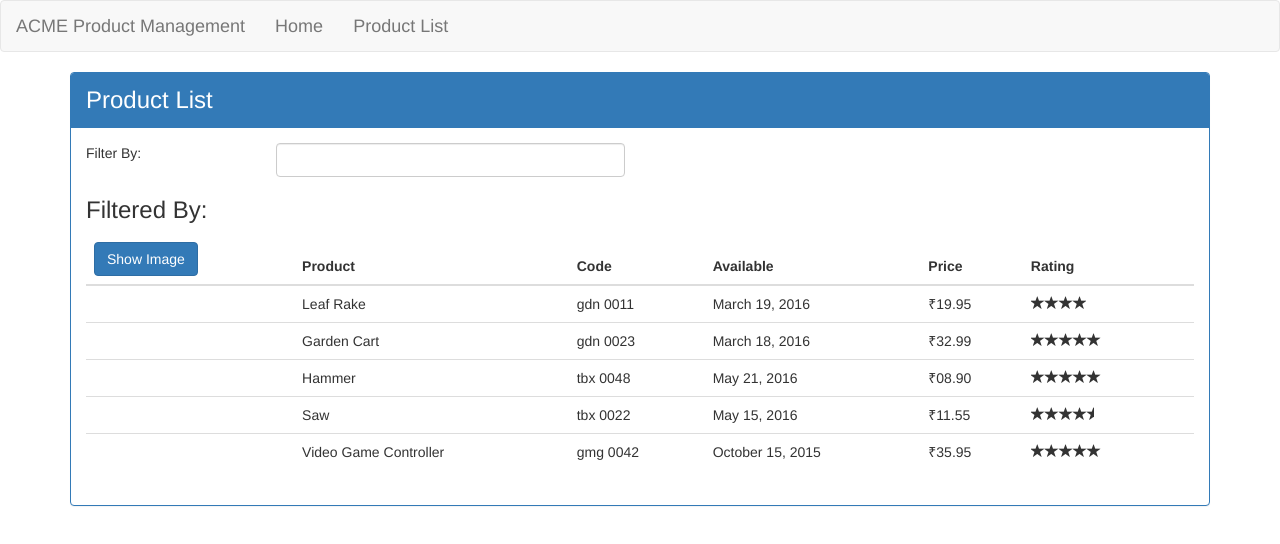
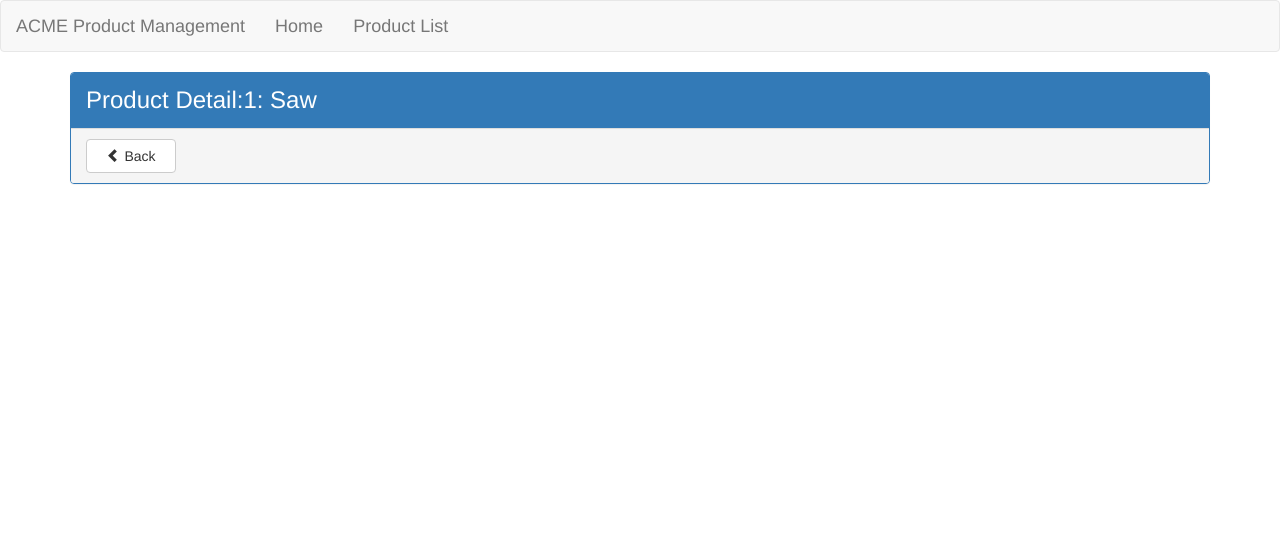
Before and after one commit to rajat-garg/acme-project-dk, an Angular app: page /products/1 in a window 1280 px wide. Shown: the top 544 px of the page. Built offline with nearby package versions, Linux system fonts and the light colour scheme.

Commit message:
Add routing for product detail component

```diff
--- a/src/app/app.module.ts
+++ b/src/app/app.module.ts
@@ -26,7 +26,7 @@ import { RouterModule } from '@angular/router';
     HttpClientModule,
     RouterModule.forRoot([
       { path: 'products', component: ProductListComponent },
-      { path: 'products/:id', component: ProductListComponent },
+      { path: 'products/:id', component: ProductDetailComponent },
       { path: 'welcome', component: WelcomeComponent },
       { path: '', redirectTo: 'welcome', pathMatch: 'full' },
       { path: '**', redirectTo: 'welcome', pathMatch: 'full' }
--- a/src/app/product-list/product-detail.component.html
+++ b/src/app/product-list/product-detail.component.html
@@ -2,4 +2,9 @@
   <div class="panel-heading">
     {{ pageTitle + ': ' + product.productName }}
   </div>
-</div>>
+  <div class="panel-footer">
+    <a class="btn btn-default" (click)="onBack()" style="width:90px">
+      <i class="glyphicon glyphicon-chevron-left"></i> Back
+    </a>
+  </div>
+</div>
--- a/src/app/product-list/product-detail.component.ts
+++ b/src/app/product-list/product-detail.component.ts
@@ -1,5 +1,7 @@
 import { Component, OnInit } from '@angular/core';
 import { IProduct } from './product';
+import { ActivatedRoute, Router } from '@angular/router';
+
 
 @Component({
   selector: 'apm-product-detail',
@@ -10,9 +12,25 @@ export class ProductDetailComponent implements OnInit {
   pageTitle: string = 'Product Detail';
   product: IProduct;
 
-  constructor() { }
+  constructor(private _route: ActivatedRoute, private _router: Router) { }
 
   ngOnInit() {
+    let id = +this._route.snapshot.paramMap.get('id');
+    this.pageTitle += `:${id}`;
+    this.product = {
+      "productId": id,
+        "productName": "Saw",
+        "productCode": "TBX-0022",
+        "releaseDate": "May 15, 2016",
+        "description": "15-inch steel blade hand saw",
+        "price": 11.55,
+        "starRating": 3.7,
+        "imageUrl": "http://openclipart.org/image/300px/svg_to_png/27070/egore911_saw.png"
+    }
+  }
+
+  onBack(): void {
+    this._router.navigate(['/products']);
   }
 
 }
--- a/src/app/product-list/product-list.component.html
+++ b/src/app/product-list/product-list.component.html
@@ -40,7 +40,11 @@
               <img *ngIf='showImage' [src]='product.imageUrl' [title]='product.productName' [style.width.px]='imageWidth' [style.margin.px]='imageMargin'
               />
             </td>
-            <td>{{product.productName}}</td>
+            <td>
+              <a [routerLink]="[ '/products',product.productId]">
+                {{product.productName}}
+              </a>
+            </td>
             <td>{{product.productCode | lowercase | convertToSpaces: '-'}}</td>
             <td>{{product.releaseDate}}</td>
             <td>{{product.price | currency:'INR':true:'2.2-2'}}</td>
```
